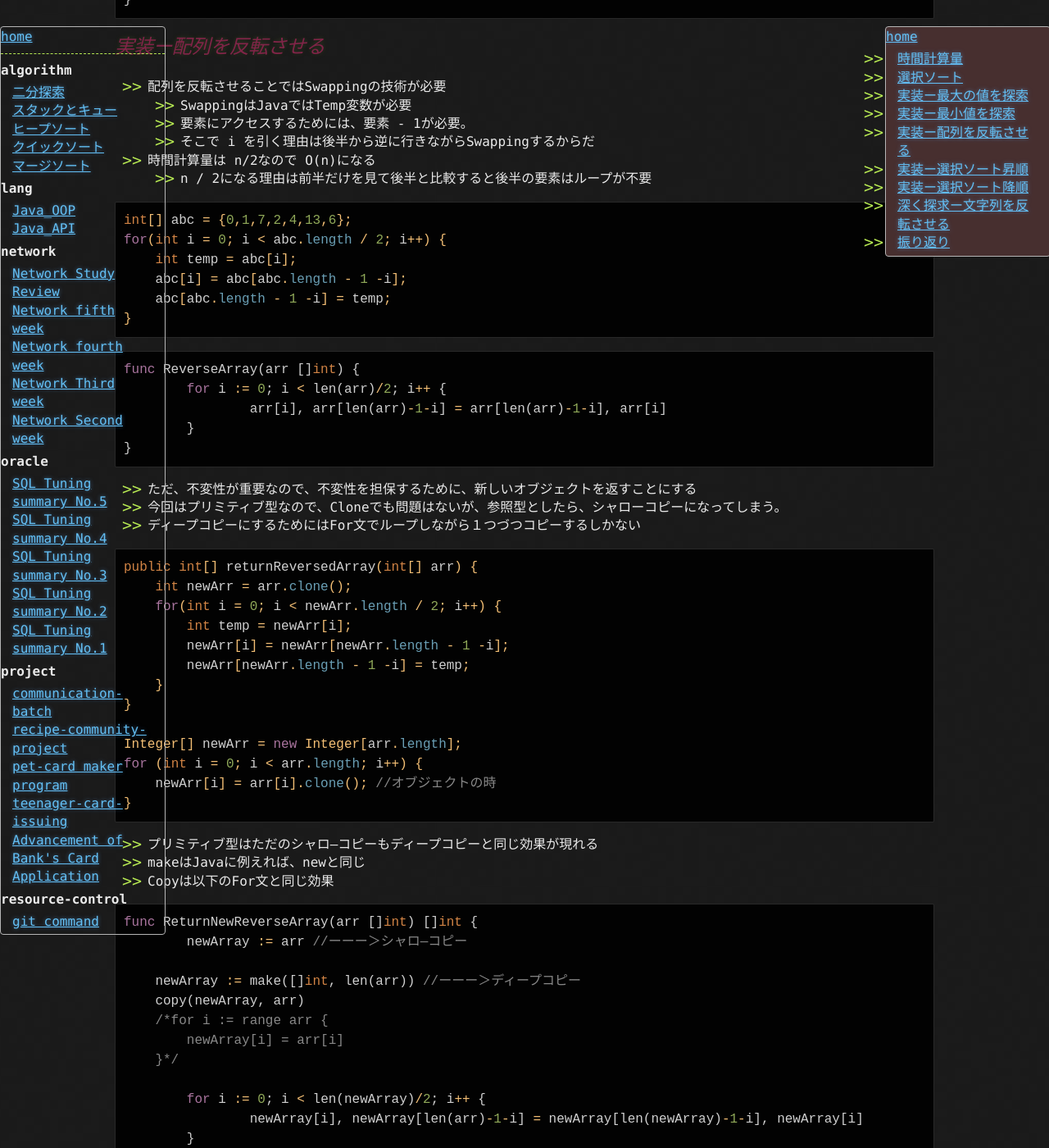
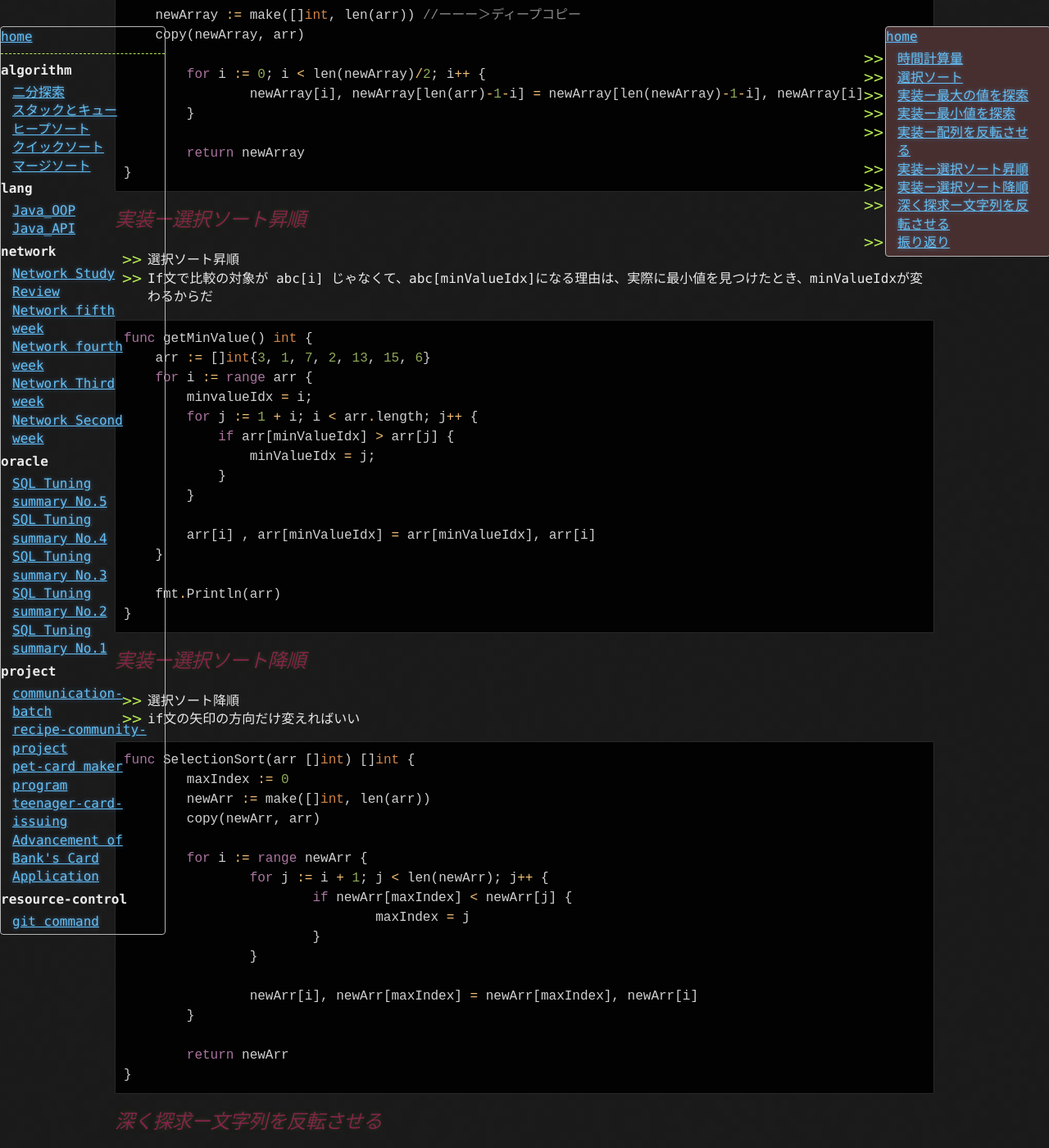
Before and after one commit to Heo-Jae-Won/Heo-Jae-Won.github.io, a Jekyll site: the page built from _posts/algorithm/2026-03-18-algorithm_week_1.md, in a window 1280 px wide and 1400 px high, scrolled down 2111 px. Shown: the whole window at 82% size. Built offline with Jekyll 4.4.1, drawn with Linux system fonts in a browser that asks for light colours; some of the changed text lies outside the part shown.

Commit message:
delete java code

````diff
--- a/_posts/algorithm/2026-03-18-algorithm_week_1.md
+++ b/_posts/algorithm/2026-03-18-algorithm_week_1.md
@@ -25,22 +25,6 @@ categories: [algorithm]
     - 比較のための２個目のFor文
 - ダブルFor文なので、O（ｎ２）になる
 
-```java
-int[] abc = { 0, 1, 7, 2, 13, 15, 6 };
-int max = abc[0];
-for (int i = 0; i < abc.length; i++) {
-    for (int j = 1 + i; j < abc.length; j++) {
-        if (max <= abc[j]) {
-            max = abc[j];
-        }
-    }
-}
-```
-
-- go langではJavaと宣言とか、データ型を決める方法が違う
-    - 関数も大文字にする必要がある。
-    - パラメータも Arrayじゃなくて、Sliceタイプを使うようになる
-
 ```go
 func FindMaxValue(arr []int) int {
 	max := arr[0]
@@ -59,20 +43,6 @@ func FindMaxValue(arr []int) int {
 
 - 最小限の値を探索
 - 上と同じ。ただ以上の方向が変わっただけ
-
-```java
-int[] abc = { 3, 1, 7, 2, 13, 15, 6 };
-int min = abc[0];
-for (int i = 0; i < abc.length; i++) {
-    for (int j = 1 + i; j < abc.length; j++) {
-        if (min >= abc[j]) {
-            min = abc[j];
-        }
-    }
-}
-```
-
-- go lang
 
 ```go
 func FindMinValue(arr []int) int {
@@ -99,15 +69,6 @@ func FindMinValue(arr []int) int {
 - 時間計算量は n/2なので O(n)になる
     - n / 2になる理由は前半だけを見て後半と比較すると後半の要素はループが不要
 
-```java
-int[] abc = {0,1,7,2,4,13,6};
-for(int i = 0; i < abc.length / 2; i++) {
-    int temp = abc[i];
-    abc[i] = abc[abc.length - 1 -i];
-    abc[abc.length - 1 -i] = temp;
-}
-```
-
 ```go
 func ReverseArray(arr []int) {
 	for i := 0; i < len(arr)/2; i++ {
@@ -119,23 +80,6 @@ func ReverseArray(arr []int) {
 - ただ、不変性が重要なので、不変性を担保するために、新しいオブジェクトを返すことにする
 - 今回はプリミティブ型なので、Cloneでも問題はないが、参照型としたら、シャローコピーになってしまう。
 - ディープコピーにするためにはFor文でループしながら１つづつコピーするしかない
-
-```java
-public int[] returnReversedArray(int[] arr) {
-    int newArr = arr.clone();
-    for(int i = 0; i < newArr.length / 2; i++) {
-        int temp = newArr[i];
-        newArr[i] = newArr[newArr.length - 1 -i];
-        newArr[newArr.length - 1 -i] = temp;
-    }
-}
-
-Integer[] newArr = new Integer[arr.length];
-for (int i = 0; i < arr.length; i++) {
-    newArr[i] = arr[i].clone(); //オブジェクトの時
-}
-```
-
 - プリミティブ型はただのシャロ―コピーもディープコピーと同じ効果が現れる
 - makeはJavaに例えれば、newと同じ
 - Copyは以下のFor文と同じ効果
@@ -146,9 +90,6 @@ func ReturnNewReverseArray(arr []int) []int {
 
     newArray := make([]int, len(arr)) //ーーー＞ディープコピー
     copy(newArray, arr)
-    /*for i := range arr {
-        newArray[i] = arr[i]
-    }*/
 
 	for i := 0; i < len(newArray)/2; i++ {
 		newArray[i], newArray[len(arr)-1-i] = newArray[len(newArray)-1-i], newArray[i]
@@ -163,72 +104,28 @@ func ReturnNewReverseArray(arr []int) []int {
 - 選択ソート昇順
 - If文で比較の対象が abc[i] じゃなくて、abc[minValueIdx]になる理由は、実際に最小値を見つけたとき、minValueIdxが変わるからだ
 
-```java
-public static void main(String[] args) throws Exception {
-    int[] abc = { 3, 1, 7, 2, 13, 15, 6 };
-    int minValueIdx = abc[0];
-    for (int i = 0; i < abc.length; i++) {
-        for (int j = 1 + i; j < abc.length; j++) {
-            if (abc[minValueIdx] > abc[j]) {
+```go
+func getMinValue() int {
+    arr := []int{3, 1, 7, 2, 13, 15, 6}
+    for i := range arr {
+        minvalueIdx = i;
+        for j := 1 + i; i < arr.length; j++ {
+            if arr[minValueIdx] > arr[j] {
                 minValueIdx = j;
             }
         }
 
-        int temp = abc[i];
-        abc[i] = abc[minValueIdx];
-        abc[minValueIdx] = temp;
+        arr[i] , arr[minValueIdx] = arr[minValueIdx], arr[i]
     }
+
+    fmt.Println(arr)
 }
 ```
 
 ## <span style="color:#802548">_実装ー選択ソート降順_</span>
 
 - 選択ソート降順
-- if文の方向だけ変えればいい
-
-```java
-public static void main(String[] args) throws Exception {
-    int[] abc = { 3, 1, 7, 2, 13, 15, 6 };
-    int maxValueIdx = abc[0];
-    for (int i = 0; i < abc.length; i++) {
-        for (int j = 1 + i; j < abc.length; j++) {
-            if (abc[maxValueIdx] <= abc[j]) {
-                maxValueIdx = j;
-            }
-        }
-
-        int temp = abc[i];
-        abc[i] = abc[maxValueIdx];
-        abc[maxValueIdx] = temp;
-    }
-}
-```
-
-- 不変性を担保するため、新しい配列を返す
-
-```java
-public static void main(String[] args) throws Exception {
-    int[] abc = { 3, 1, 7, 2, 13, 15, 6 };
-    int[] sortedArray = abc.clone();
-
-    int maxValueIdx = sortedArray[0];
-    for (int i = 0; i < sortedArray.length; i++) {
-        for (int j = 1 + i; j < sortedArray.length; j++) {
-            if (sortedArray[maxValueIdx] <= sortedArray[j]) {
-                maxValueIdx = j;
-            }
-        }
-
-        int temp = sortedArray[i];
-        sortedArray[i] = sortedArray[maxValueIdx];
-        sortedArray[maxValueIdx] = temp;
-    }
-
-    System.out.println(Arrays.toString(sortedArray));
-}
-```
-
-- go lang
+- if文の矢印の方向だけ変えればいい
 
 ```go
 func SelectionSort(arr []int) []int {
````
